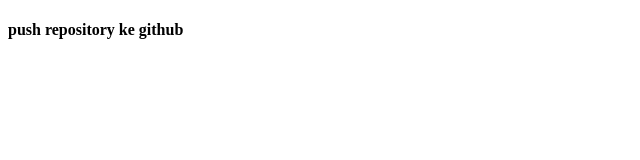
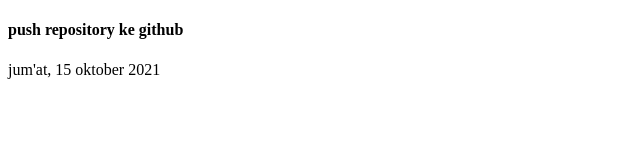
Before and after one commit to diky-satria/eduwork-repo, a plain HTML site: page index.html in a window 1280 px wide. Shown: the whole page, without its empty margins (0-640 px from the left). Drawn offline with Linux system fonts and the light colour scheme.

Commit message:
menambahkan tanggal

```diff
--- a/index.html
+++ b/index.html
@@ -8,5 +8,6 @@
 </head>
 <body>
     <h4>push repository ke github</h4>
+    <p>jum'at, 15 oktober 2021</p>
 </body>
 </html>
```
